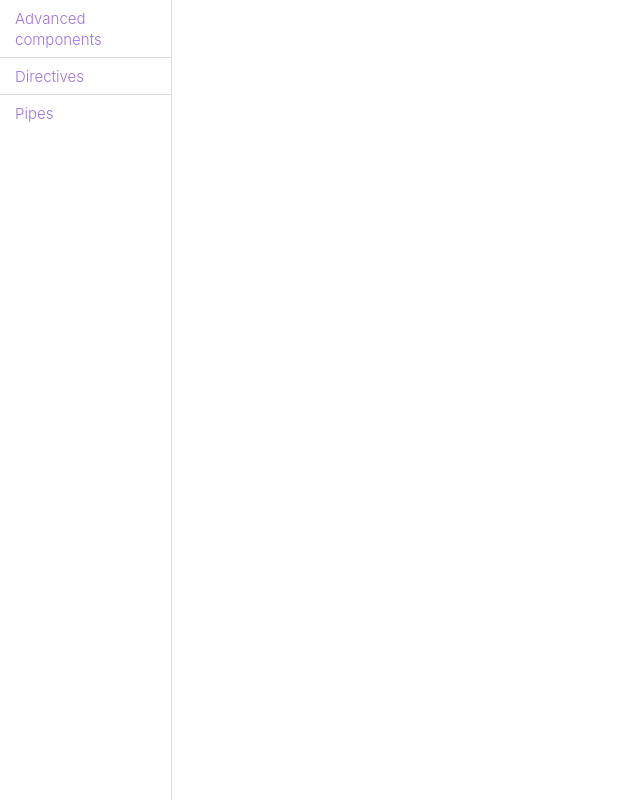
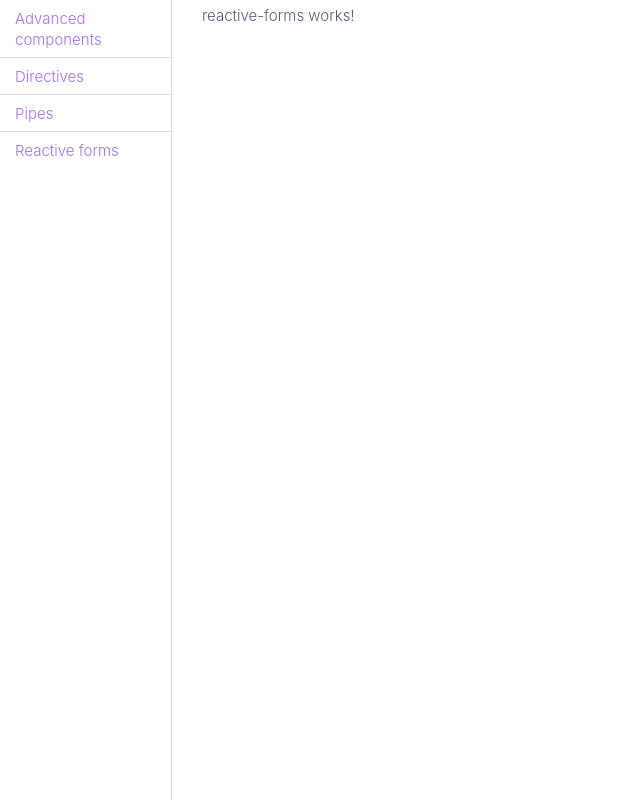
Before and after one commit to chat-du-cheshire/ultimate-ng-pro, an Angular app: page /reactive-forms in a window 1280 px wide. Before the commit this address led to /. Shown: the whole page, without its empty margins (0-640 px from the left). Built offline with nearby package versions, Linux system fonts and the light colour scheme.

Commit message:
Init: Reactive forms

```diff
--- a/src/app/app.component.html
+++ b/src/app/app.component.html
@@ -11,6 +11,9 @@
       <li class="nav__item">
         <a class="nav__link" routerLink="/pipes">Pipes</a>
       </li>
+      <li class="nav__item">
+        <a class="nav__link" routerLink="/reactive-forms">Reactive forms</a>
+      </li>
     </ul>
   </nav>
   <section class="content">
--- a/src/app/app.module.ts
+++ b/src/app/app.module.ts
@@ -6,6 +6,7 @@ import {Route, RouterModule} from '@angular/router';
 import {AdvancedComponentsModule} from './modules/advanced-components/advanced-components.module';
 import {DirectivesModule} from './modules/directives/directives.module';
 import {PipesModule} from './modules/pipes/pipes.module';
+import {NgxProReactiveFormsModule} from './modules/reactive-forms/reactive-forms.module';
 
 const routes: Route[] = [];
 
@@ -18,6 +19,7 @@ const routes: Route[] = [];
     AdvancedComponentsModule,
     DirectivesModule,
     PipesModule,
+    NgxProReactiveFormsModule,
     RouterModule.forRoot(routes)
   ],
   providers: [],
--- /dev/null
+++ b/src/app/modules/reactive-forms/components/reactive-forms/reactive-forms.component.html
@@ -0,0 +1,3 @@
+<p>
+  reactive-forms works!
+</p>
--- /dev/null
+++ b/src/app/modules/reactive-forms/components/reactive-forms/reactive-forms.component.ts
@@ -0,0 +1,15 @@
+import { Component, OnInit } from '@angular/core';
+
+@Component({
+  selector: 'reactive-forms',
+  templateUrl: './reactive-forms.component.html',
+  styleUrls: ['./reactive-forms.component.scss']
+})
+export class ReactiveFormsComponent implements OnInit {
+
+  constructor() { }
+
+  ngOnInit() {
+  }
+
+}
```
Also changed, not shown: src/app/modules/reactive-forms/reactive-forms.module.ts (added, +19 -0 lines), src/app/modules/reactive-forms/components/reactive-forms/reactive-forms.component.scss (added), 1 other file (tests, documents, lock files or other folders).
